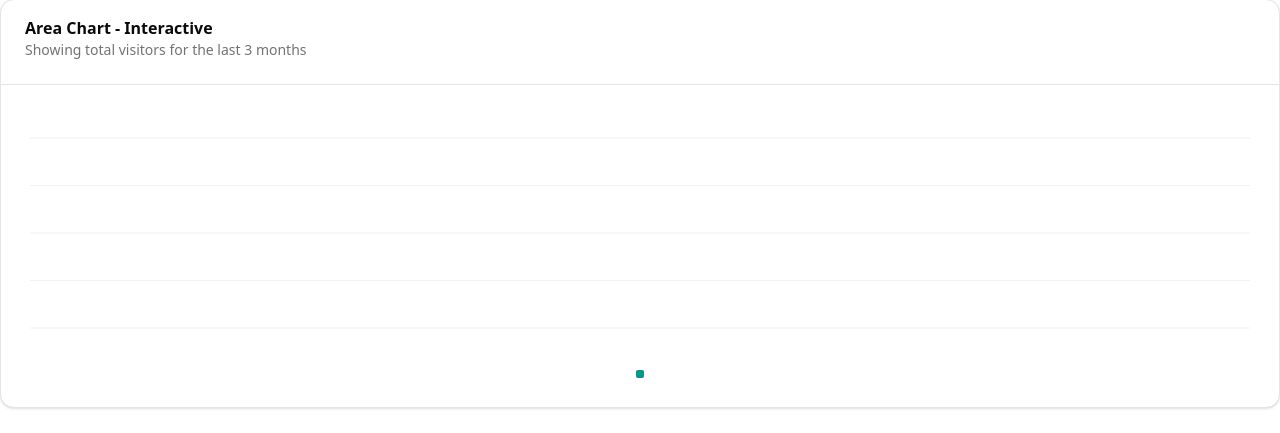
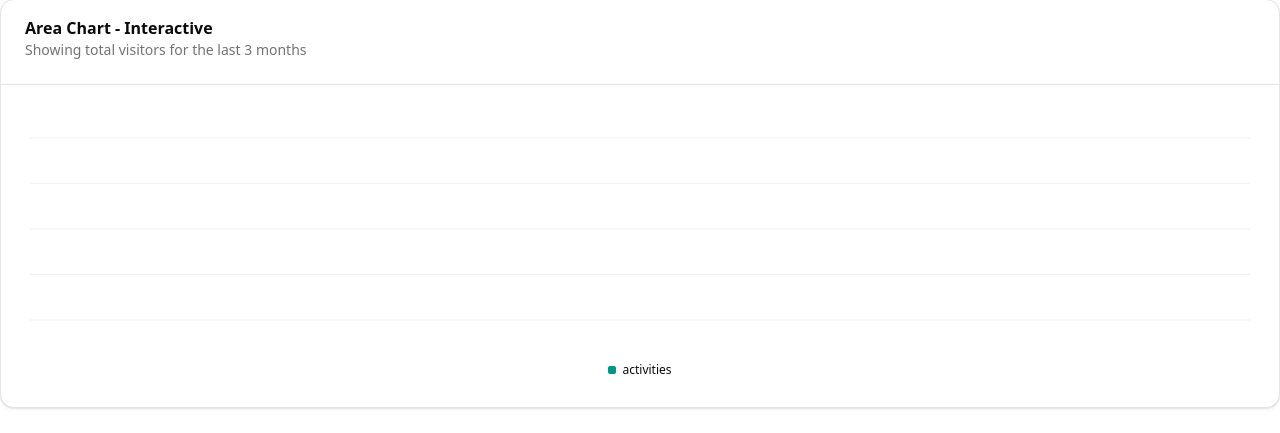
Before and after one commit to U-S-MOHANLAL/ascension-tracker, a React (Vite) app: page / in a window 1280 px wide. Shown: the part 244-677 px from the top of the page. Built offline with nearby package versions, Linux system fonts and the light colour scheme.

Commit message:
Date Range Method Added

```diff
--- a/src/components/Dashboard.jsx
+++ b/src/components/Dashboard.jsx
@@ -15,13 +15,6 @@ import {
   ChartTooltip,
   ChartTooltipContent,
 } from "@/components/ui/chart";
-import {
-  Select,
-  SelectContent,
-  SelectItem,
-  SelectTrigger,
-  SelectValue,
-} from "@/components/ui/select";
 import { Button } from "./ui/button";
 import { Input } from "./ui/input";
 import {
@@ -39,15 +32,8 @@ export const description = "An interactive area chart";
 const chartData = [];
 
 const chartConfig = {
-  visitors: {
-    label: "Visitors",
-  },
-  desktop: {
-    label: "Desktop",
-    color: "var(--chart-1)",
-  },
-  mobile: {
-    label: "Mobile",
+  activities: {
+    label: "activities",
     color: "var(--chart-2)",
   },
 };
@@ -55,51 +41,53 @@ const chartConfig = {
 export default function ChartAreaInteractive() {
   const date = new Date();
   const [dateRange, setDateRange] = useState({ from: date, to: date });
-  const [timeRange, setTimeRange] = useState("90d");
-  const processDashboard = () => {};
-  const processChartData = () => {
-    const data = new Map()
-    let records = localStorage.getItem("record");
-    if (records) {
-      records = JSON.parse(records)
-      records.forEach((record) => {
-        console.log(record)
-        record.details.forEach((detail) => {
-          detail.checkList.forEach((check, index) => {
-            if (check) {
-              const formattedDate = getFormattedDate(record.year, detail.month, index + 1)
-              if(data.get(formattedDate)){
-                const count = data.get(formattedDate) + 1
-                data.set(formattedDate, count)
-              } else {
-                data.set(formattedDate, 1)
-              }
-            }})
-        })
-      })
-      for (const date of data.keys()){
-        chartData.push({date, Activities: data.get(date)})
+  const [filteredData, setFilteredData] = useState(chartData);
+  const prepareChartData = () => {
+    const data = new Map();
+    const recordsRaw = localStorage.getItem("record");
+    if (!recordsRaw) return;
+    const records = JSON.parse(recordsRaw);
+    for (const record of records) {
+      for (const detail of record.details) {
+        detail.checkList.forEach((check, dayIndex) => {
+          const date = getFormattedDate(
+            record.year,
+            detail.month,
+            dayIndex + 1,
+          );
+          if (!check) {
+            data.set(date, (data.get(date) || 0) + 1);
+          } else {
+            data.set(date, 0);
+          }
+        });
       }
     }
+    chartData.push(
+      ...Array.from(data, ([date, activities]) => ({ date, activities })),
+    );
   };
   const getFormattedDate = (year, month, day) => {
     return `${year}-${String(month + 1).padStart(2, "0")}-${String(day).padStart(2, "0")}`;
   };
-  processChartData();
+  prepareChartData();
 
-  const filteredData = chartData.filter((item) => {
-    const date = new Date(item.date);
-    const referenceDate = new Date("2024-06-30");
-    let daysToSubtract = 90;
-    if (timeRange === "30d") {
-      daysToSubtract = 30;
-    } else if (timeRange === "7d") {
-      daysToSubtract = 7;
+  const processChartData = () => {
+    // Process chart data based on selected date range
+    if (dateRange.to && dateRange.from) {
+      // Filter chartData based on dateRange
+      const filteredData = chartData.filter((dataPoint) => {
+        const dataDate = new Date(dataPoint.date);
+        console.log(dataDate);
+        return (
+          dataDate >= new Date(dateRange.from) &&
+          dataDate <= new Date(dateRange.to)
+        );
+      });
+      setFilteredData(filteredData);
+      console.log("Filtered Data:", filteredData);
     }
-    const startDate = new Date(referenceDate);
-    startDate.setDate(startDate.getDate() - daysToSubtract);
-    return date >= startDate;
-  });
+  };
 
   return (
     <div>
@@ -149,7 +137,7 @@ export default function ChartAreaInteractive() {
               <DialogClose asChild>
                 <Button
                   onClick={() => {
-                    processDashboard;
+                    processChartData();
                   }}
                 >
                   Go
@@ -187,15 +175,15 @@ export default function ChartAreaInteractive() {
                     stopOpacity={0.1}
                   />
                 </linearGradient>
-                <linearGradient id="fillMobile" x1="0" y1="0" x2="0" y2="1">
+                <linearGradient id="fillActivities" x1="0" y1="0" x2="0" y2="1">
                   <stop
                     offset="5%"
-                    stopColor="var(--color-mobile)"
+                    stopColor="var(--color-activities)"
                     stopOpacity={0.8}
                   />
                   <stop
                     offset="95%"
-                    stopColor="var(--color-mobile)"
+                    stopColor="var(--color-activities)"
                     stopOpacity={0.1}
                   />
                 </linearGradient>
@@ -230,10 +218,10 @@ export default function ChartAreaInteractive() {
                 }
               />
               <Area
-                dataKey="Activities"
+                dataKey="activities"
                 type="natural"
-                fill="url(#fillMobile)"
-                stroke="var(--color-mobile)"
+                fill="url(#fillActivities)"
+                stroke="var(--color-activities)"
                 stackId="a"
               />
               <ChartLegend content={<ChartLegendContent />} />
```
